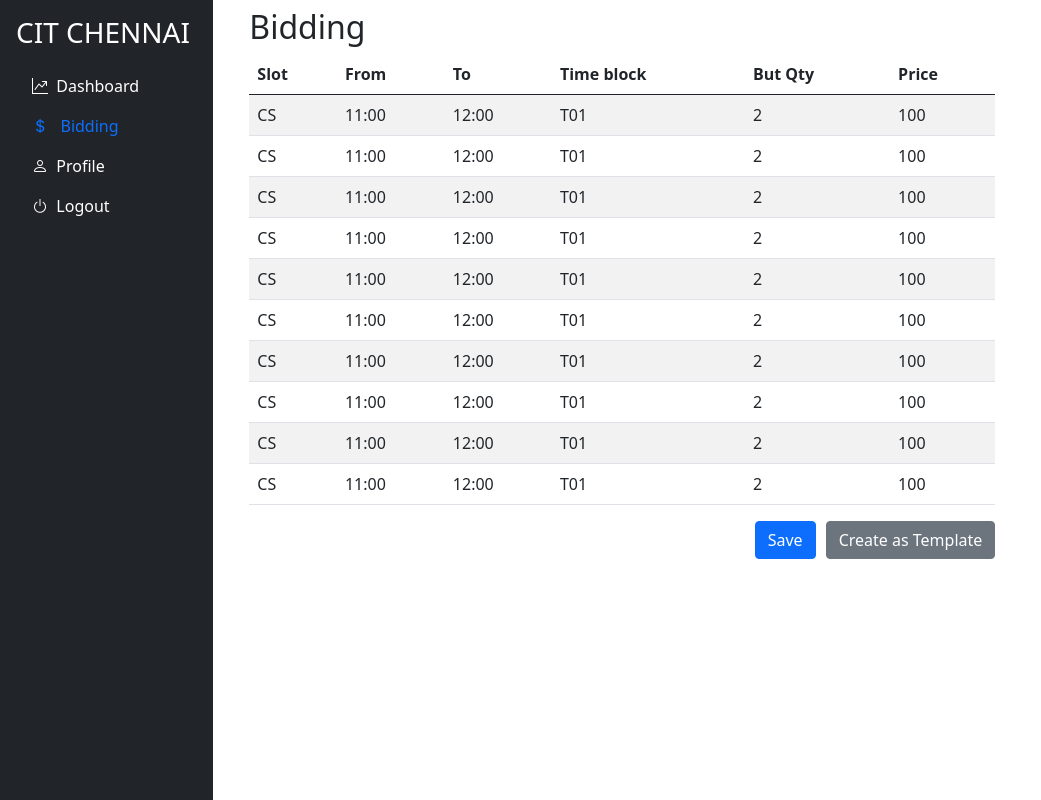
After one commit to vishnuramv/dashboard-dj-cit, a Django app: page /bidding/ in a window 1280 px wide. The commit adds this page. Shown: the whole page, without its empty margins (0-1041 px from the left). Run offline with Django 3.2, Linux system fonts and the light colour scheme; the visitor is signed in with stand-in values (Sample User, id 1).

Commit message:
added bidding page

```diff
--- /dev/null
+++ b/dashboard/templates/bidding/index.html
@@ -0,0 +1,42 @@
+{% extends "sidebar.html" %}
+
+<!-- content starts -->
+{% block dashboardcontent %}
+
+<div class="container mt-2">
+  <h2>Bidding</h2>
+
+  <div style="width: 75%">
+    <table class="table table-striped">
+      <thead>
+        <tr>
+          <th>Slot</th>
+          <th>From</th>
+          <th>To</th>
+          <th>Time block</th>
+          <th>But Qty</th>
+          <th>Price</th>
+        </tr>
+      </thead>
+      <tbody>
+        {% for i in dummy_arr %}
+        <tr>
+          <td>CS</td>
+          <td>11:00</td>
+          <td>12:00</td>
+          <td>T01</td>
+          <td>2</td>
+          <td>100</td>
+        </tr>
+        {% endfor %}
+      </tbody>
+    </table>
+
+    <div class="d-flex justify-content-end">
+      <button class="btn btn-primary" style="margin-right: 10px">Save</button>
+      <button class="btn btn-secondary">Create as Template</button>
+    </div>
+  </div>
+</div>
+
+{% endblock dashboardcontent %}
--- a/dashboard/urls.py
+++ b/dashboard/urls.py
@@ -1,4 +1,7 @@
 from django.urls import path
-from dashboard.views import DashboardView
+from dashboard.views import BiddingView, DashboardView
 
-urlpatterns = [path("", DashboardView)]
+urlpatterns = [
+    path("", DashboardView, name="dashboard"),
+    path("bidding/", BiddingView, name="bidding"),
+]
--- a/dashboard/views.py
+++ b/dashboard/views.py
@@ -2,6 +2,12 @@ from django.http.response import HttpResponse
 from django.shortcuts import render
 from django.contrib.auth.decorators import login_required
 
+
 @login_required
 def DashboardView(request):
     return render(request, "dashboard/index.html")
+
+
+@login_required
+def BiddingView(request):
+    return render(request, "bidding/index.html", {"dummy_arr": list(range(10))})
--- a/templates/sidebar.html
+++ b/templates/sidebar.html
@@ -6,13 +6,20 @@
   <div class="row">
     <nav class="col-2 nav flex-column bg-dark p-3" style="height: 100vh">
       <h3 class="mb-3 text-white">CIT CHENNAI</h3>
-      <a class="nav-link" aria-current="page" href="#"
+      <a
+        {% if request.path == '/' %} class="nav-link" {% else %} class="nav-link text-white" {% endif %}
+        aria-current="page"
+        href="{% url 'dashboard' %}"
         ><i class="bi bi-graph-up"></i>&nbsp; Dashboard</a
       >
-      <a class="nav-link text-white" href="#"
+      <a
+        {% if request.path == '/bidding/' %} class="nav-link" {% else %} class="nav-link text-white" {% endif %}
+        href="{% url 'bidding' %}"
         ><i class="bi bi-currency-dollar"></i> &nbsp; Bidding</a
       >
-      <a class="nav-link text-white" href="#"
+      <a
+        {% if request.path == '/profile/' %} class="nav-link" {% else %} class="nav-link text-white" {% endif %}
+        class="nav-link text-white" href="#"
         ><i class="bi bi-person"></i>&nbsp; Profile</a
       >
       <a class="nav-link text-white" href="{% url 'logout' %}"
```
